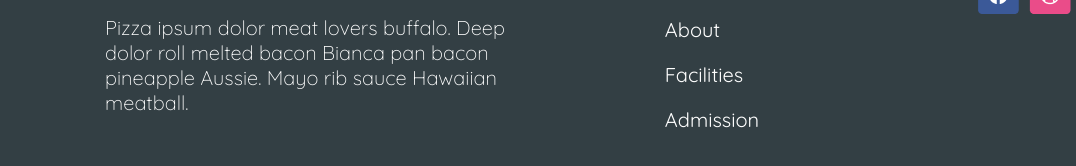
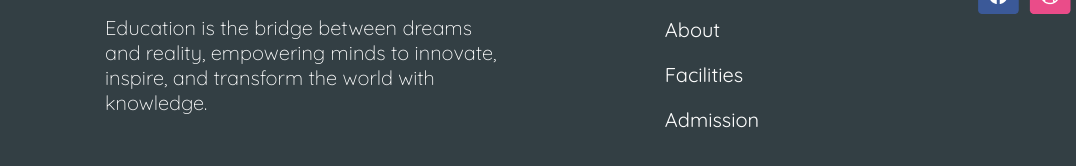
Before and after one commit to FyslAhmd/PH-Assignment-02, a plain HTML site: page index.html in a window 1280 px wide. Shown: the part 2677-2843 px from the top of the page, 0-1076 px from the left. Drawn offline with Linux system fonts and the light colour scheme.

Commit message:
complete the project

```diff
--- a/index.html
+++ b/index.html
@@ -142,7 +142,7 @@
                     <img src="assets/logo.png" alt="">
                     <h1 class="footer-title">Kids<br>Education</h1>
                 </div>
-                <p class="footer-description">Pizza ipsum dolor meat lovers buffalo. Deep dolor roll melted bacon Bianca pan bacon pineapple Aussie. Mayo rib sauce Hawaiian meatball.</p>
+                <p class="footer-description">Education is the bridge between dreams and reality, empowering minds to innovate, inspire, and transform the world with knowledge.</p>
             </div>
             <div class="footer-2">
                 <h3 class="middle-footer-title">About School</h3>
```
